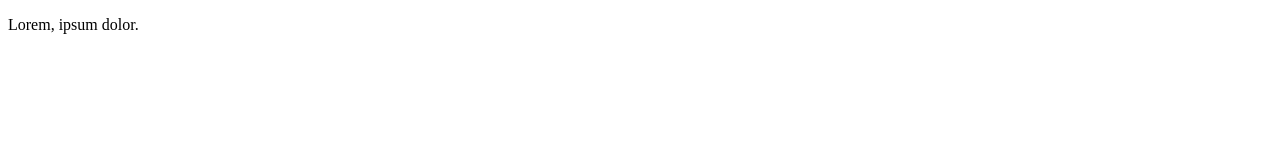
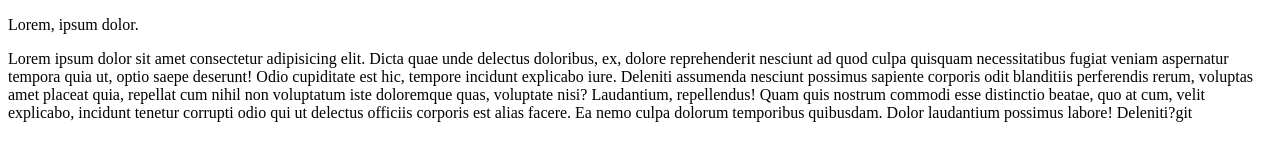
Before and after one commit to saidebinsabid/Class01, a plain HTML site: page second.html in a window 1280 px wide. Drawn offline with Linux system fonts and the light colour scheme.

Commit message:
Upadte upload

```diff
--- a/second.html
+++ b/second.html
@@ -9,5 +9,7 @@
     <p>
         Lorem, ipsum dolor.
     </p>
+
+    <p>Lorem ipsum dolor sit amet consectetur adipisicing elit. Dicta quae unde delectus doloribus, ex, dolore reprehenderit nesciunt ad quod culpa quisquam necessitatibus fugiat veniam aspernatur tempora quia ut, optio saepe deserunt! Odio cupiditate est hic, tempore incidunt explicabo iure. Deleniti assumenda nesciunt possimus sapiente corporis odit blanditiis perferendis rerum, voluptas amet placeat quia, repellat cum nihil non voluptatum iste doloremque quas, voluptate nisi? Laudantium, repellendus! Quam quis nostrum commodi esse distinctio beatae, quo at cum, velit explicabo, incidunt tenetur corrupti odio qui ut delectus officiis corporis est alias facere. Ea nemo culpa dolorum temporibus quibusdam. Dolor laudantium possimus labore! Deleniti?git </p>
 </body>
 </html>
```
